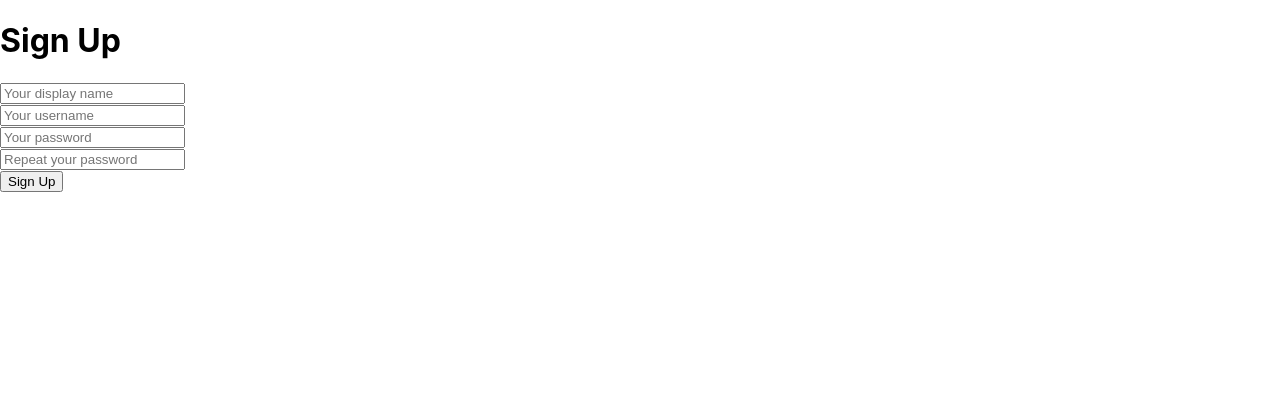
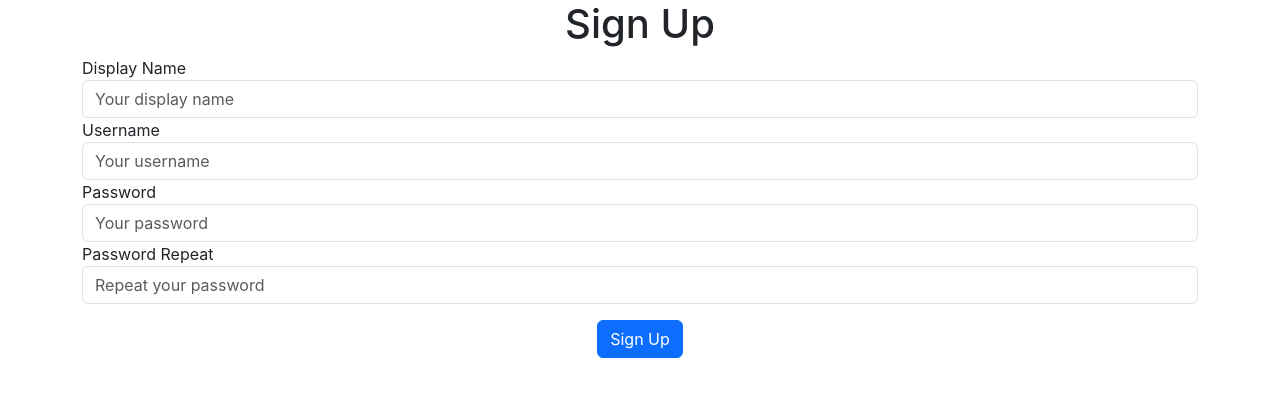
Before and after one commit to wchan-swe/hoaxify, a React (Create React App) app in the folder hoaxify-frontend/: page / in a window 1280 px wide. Shown: the top 396 px of the page. Built offline with nearby package versions, Linux system fonts and the light colour scheme.

Commit message:
Add apicalls

```diff
--- a/hoaxify-frontend/public/index.html
+++ b/hoaxify-frontend/public/index.html
@@ -24,6 +24,11 @@
       work correctly both with client-side routing and a non-root public URL.
       Learn how to configure a non-root public URL by running `npm run build`.
     -->
+    <link
+      rel="stylesheet"
+      href="https://cdn.jsdelivr.net/npm/bootstrap@5.3.3/dist/css/bootstrap.min.css
+      "
+    />
     <title>React App</title>
   </head>
   <body>
--- /dev/null
+++ b/hoaxify-frontend/src/api/apiCalls.js
@@ -0,0 +1,5 @@
+import axios from 'axios';
+
+export const signup = (user) => {
+  return axios.post('/api/1.0/users', user);
+};
--- a/hoaxify-frontend/src/pages/UserSignupPage.js
+++ b/hoaxify-frontend/src/pages/UserSignupPage.js
@@ -18,40 +18,50 @@ const UserSignupPage = ({
   };
 
   return (
-    <div>
-      <h1>Sign Up</h1>
-      <div>
+    <div className="container">
+      <h1 className="text-center">Sign Up</h1>
+      <div className="col-12-mb-3">
+        <label>Display Name</label>
         <input
+          className="form-control"
           placeholder="Your display name"
           value={displayName}
           onChange={(e) => setDisplayName(e.target.value)}
         />
       </div>
-      <div>
+      <div className="col-12-mb-3">
+        <label>Username</label>
         <input
+          className="form-control"
           placeholder="Your username"
           value={username}
           onChange={(e) => setUsername(e.target.value)}
         />
       </div>
-      <div>
+      <div className="col-12-mb-3">
+        <label>Password</label>
         <input
+          className="form-control"
           placeholder="Your password"
           type="password"
           value={password}
           onChange={(e) => setPassword(e.target.value)}
         />
       </div>
-      <div>
+      <div className="col-12-mb-3">
+        <label>Password Repeat</label>
         <input
+          className="form-control"
           placeholder="Repeat your password"
           type="password"
           value={passwordRepeat}
           onChange={(e) => setPasswordRepeat(e.target.value)}
         />
       </div>
-      <div>
-        <button onClick={onClickSignup}>Sign Up</button>
+      <div className="text-center mt-3">
+        <button className="btn btn-primary" onClick={onClickSignup}>
+          Sign Up
+        </button>
       </div>
     </div>
   );
```
Also changed, not shown: hoaxify-frontend/package.json (+10 -0 lines), hoaxify-frontend/.babelrc (added), 2 other files (tests, documents, lock files or other folders).
